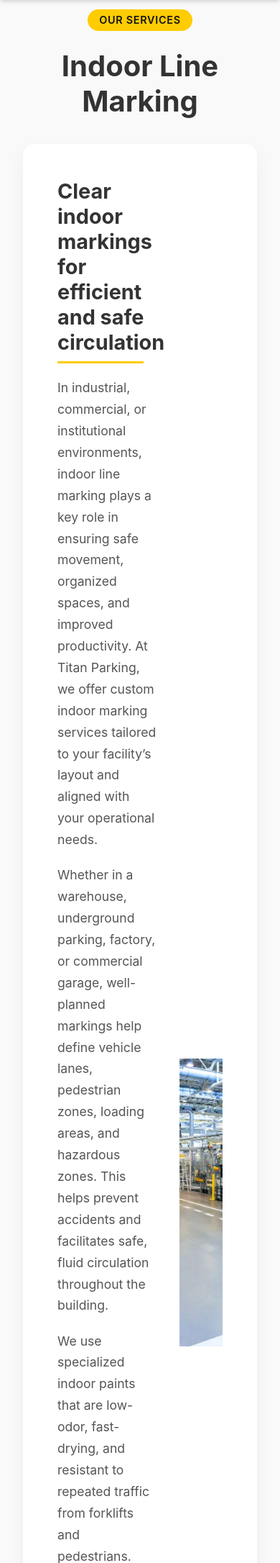
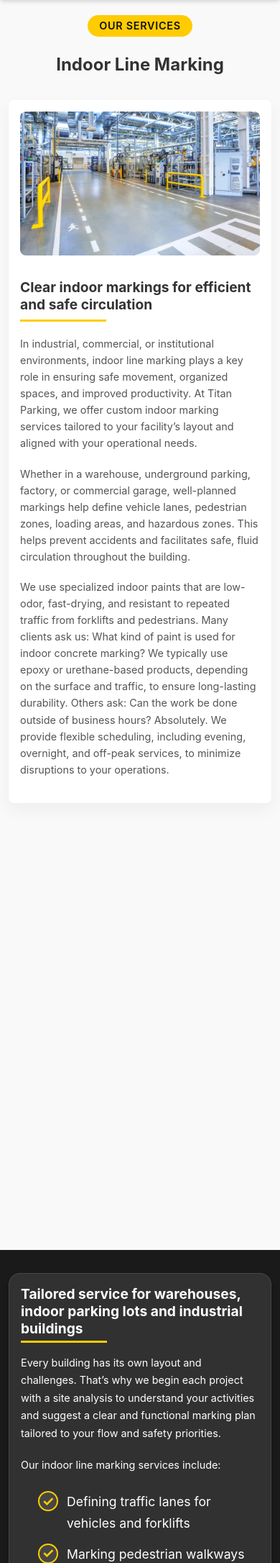
Before and after one commit to maxgobeil/titan-parking, a Django app: page /marquage-interieur/ in a window 390 px wide. Shown: the part 83-2255 px from the top of the page at 72% size. Run offline with Django 5.2, Linux system fonts and the light colour scheme; parts of the project's set-up code (start-up, migrations or seed data) failed here and were passed over; some libraries are stand-ins or nearby versions.

Commit message:
Feat: Service page responsive check

```diff
--- a/quotes/static/css/services-page.css
+++ b/quotes/static/css/services-page.css
@@ -262,3 +262,182 @@
   background-color: white;
   transform: translateY(-2px);
 }
+
+/* Tablet Styles */
+@media (max-width: 968px) {
+  .badge {
+    margin-top: 2rem;
+  }
+
+  .service-section {
+    padding: 4rem 0;
+  }
+
+  .service-container {
+    padding: 0 1.5rem;
+  }
+
+  .service-content {
+    padding: 2rem;
+  }
+
+  .service-content-top {
+    gap: 1.5rem;
+  }
+
+  .service-content-top-left {
+    width: 55%;
+  }
+
+  .service-content-top-right {
+    width: 45%;
+    height: 300px;
+  }
+
+  .service-title-group h1 {
+    font-size: 2.2rem;
+  }
+
+  .service-content h2 {
+    font-size: 1.6rem;
+  }
+
+  .service-content p {
+    font-size: 1rem;
+  }
+}
+
+/* Mobile Styles */
+@media (max-width: 768px) {
+  .badge {
+    margin-top: 3rem;
+  }
+
+  .service-section {
+    padding: 3rem 0;
+  }
+
+  .service-container {
+    padding: 0 1rem;
+  }
+
+  .service-content {
+    padding: 1.5rem;
+  }
+
+  .service-content-top {
+    flex-direction: column;
+    gap: 2rem;
+  }
+
+  .service-content-top-left,
+  .service-content-top-right {
+    width: 100%;
+  }
+
+  .service-content-top-right {
+    height: 250px;
+    order: -1; /* Move image above text on mobile */
+  }
+
+  .service-content-top-right img {
+    border-radius: 0.5rem;
+  }
+
+  .service-title-group h1 {
+    font-size: 1.8rem;
+    text-align: center;
+  }
+
+  .service-content h2 {
+    font-size: 1.4rem;
+  }
+
+  .service-content p {
+    font-size: 0.95rem;
+    line-height: 1.6;
+  }
+
+  .bottom-card {
+    padding: 1.5rem;
+  }
+
+  .service-content-bottom-title {
+    font-size: 1.4rem;
+  }
+
+  .service-content-bottom p {
+    font-size: 0.95rem;
+  }
+
+  .service-bottom-cards {
+    grid-template-columns: 1fr;
+    gap: 1.5rem;
+  }
+
+  .bottom-card-item {
+    padding: 1.5rem;
+  }
+}
+
+/* Small Mobile Styles */
+@media (max-width: 480px) {
+  .badge {
+    margin-top: 4.5rem;
+  }
+  .service-section {
+    padding: 2rem 0;
+  }
+
+  .service-container {
+    padding: 0 0.75rem;
+  }
+
+  .service-content {
+    padding: 1rem;
+    border-radius: 0.5rem;
+  }
+
+  .service-content-top-right {
+    height: 200px;
+  }
+
+  .service-title-group h1 {
+    font-size: 1.5rem;
+  }
+
+  .service-content h2 {
+    font-size: 1.2rem;
+  }
+
+  .service-content p,
+  .service-content-bottom p {
+    font-size: 0.9rem;
+  }
+
+  .bottom-card {
+    padding: 1rem;
+  }
+
+  .service-content-bottom-title {
+    font-size: 1.2rem;
+  }
+
+  .bottom-card-item {
+    padding: 1rem;
+  }
+
+  .bottom-card-item h3 {
+    font-size: 1.2rem;
+  }
+
+  .card-icon {
+    width: 50px;
+    height: 50px;
+  }
+
+  .card-icon svg {
+    width: 25px;
+    height: 25px;
+  }
+}
```
Also changed, not shown: quotes/templates/sitemap.xml (+4 -4 lines).
